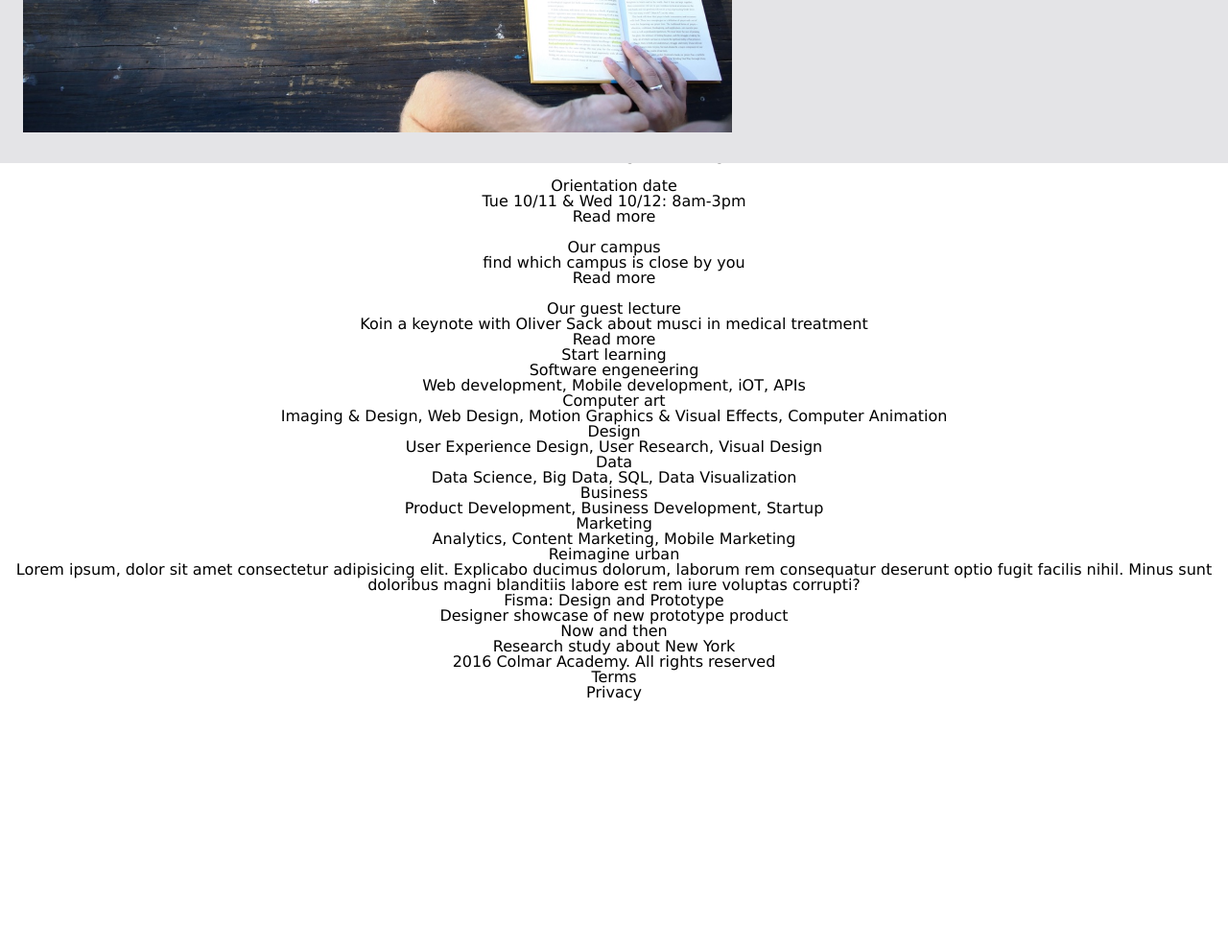
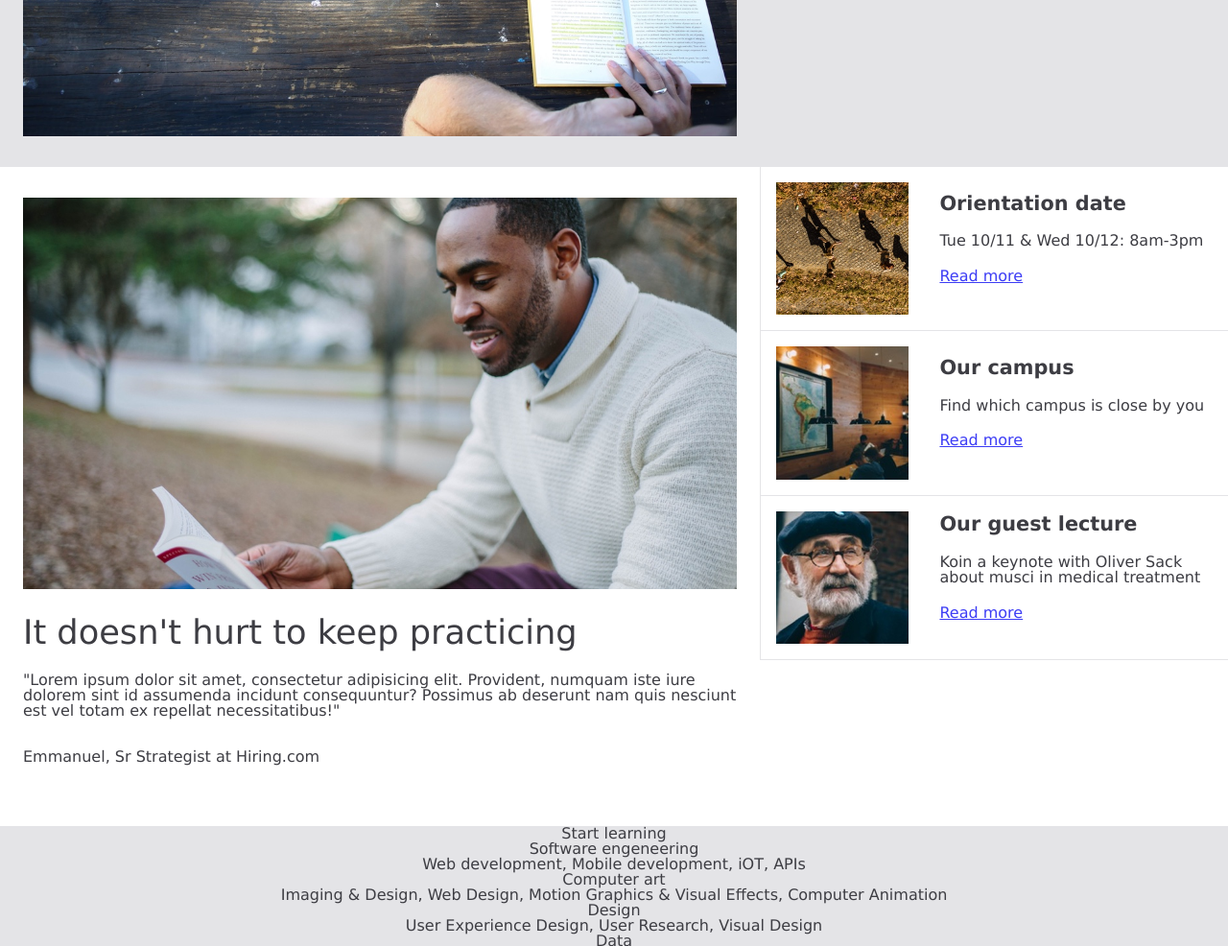
Before and after one commit to RawmanGrey/Colmar-Academy, a plain HTML site: page index.html in a window 1280 px wide. Shown: the part 504-1490 px from the top of the page at 96% size. Before the commit the page ends 1235 px from the top, so only its background shows below. Drawn offline with Linux system fonts and the light colour scheme.

Commit message:
Information with quote and annotations finished

```diff
--- a/index.html
+++ b/index.html
@@ -31,31 +31,40 @@
                 <button onclick="window.location.href='#';" type="button">Start here</button>
             </div>
         </main>
+        <div id="info">
             <div id="quotation">
+                <img src="./resources/images/information-main.jpg" alt="Emmanuel reading on the river bank">
                 <h2>It doesn't hurt to keep practicing</h2>
                 <p>"Lorem ipsum dolor sit amet, consectetur adipisicing elit. Provident, numquam iste iure dolorem sint id assumenda incidunt consequuntur? Possimus ab deserunt nam quis nesciunt est vel totam ex repellat necessitatibus!"</p>
                 <p>Emmanuel, Sr Strategist at Hiring.com</p>
             </div>
-        <section id="announcements">
+            <section id="announce">
                 <article>
-                <img src="" alt="">
+                    <img src="./resources/images/information-orientation.jpg" alt="">
+                    <div class="content">
                         <h3>Orientation date</h3>
                         <p>Tue 10/11 & Wed 10/12: 8am-3pm</p>
                         <a href="#"><p>Read more</p></a>
+                    </div>
                 </article>
                 <article>
-                <img src="" alt="">
+                    <img src="./resources/images/information-campus.jpg" alt="">
+                        <div class="content">
                         <h3>Our campus</h3>
-                <p>find which campus is close by you</p>
+                        <p>Find which campus is close by you</p>
                         <a href="#"><p>Read more</p></a>
+                    </div>
                 </article>
                 <article>
-                <img src="" alt="">
+                    <img src="./resources/images/information-guest-lecture.jpg" alt="">
+                    <div class="content">
                         <h3>Our guest lecture</h3>
                         <p>Koin a keynote with Oliver Sack about musci in medical treatment</p>
                         <a href="#"><p>Read more</p></a>
+                    </div>
                 </article>
             </section>
+        </div>
         <section id="courses">
             <h2>Start learning</h2>
             <div class="course">
--- a/resources/css/style.css
+++ b/resources/css/style.css
@@ -1,5 +1,6 @@
 * {
     box-sizing: border-box;
+    color: hsla(240, 5%, 25%, 1);
 }
 
 html {
@@ -73,12 +74,12 @@ main {
     position: relative;
     top: 4rem;
     background-color: hsla(240, 5%, 90%, 1);
-    padding: 2rem 1.5rem;
 }
 
 main img {
     width: 60%;
     height: auto;
+    padding: 2rem 0 2rem 1.5rem;
 }
 
 #CTA {
@@ -86,7 +87,7 @@ main img {
     flex-direction: column;
     height: 100%;
     align-content: center;
-    margin: auto 1rem;
+    margin: auto 1.5rem;
 }
 
 #CTA h1 {
@@ -126,3 +127,88 @@ main img {
 #CTA button:active {
     opacity: 0.7;
 }
+
+/* quotation and announce */
+
+#info {
+    display: flex;
+    position: relative;
+    top: 4rem;
+}
+
+#quotation {
+    width: 60%;
+    padding: 2rem 0 2rem 1.5rem;
+}
+
+#quotation img {
+    width: 100%;
+}
+
+#quotation h2 {
+    margin: 1.5rem 0;
+    font-size: 2.2rem;
+    text-align: start;
+}
+
+#quotation p {
+    font-size: 1rem;
+    text-align: start;
+    margin-bottom: 2rem;
+}
+
+#announce {
+    width: 40%;
+    padding: 0 0 0 1.5rem;
+    flex-flow: column;
+}
+
+#announce article {
+    display: flex;
+    /* flex-flow: column; */
+    border-bottom: 1px solid hsla(240, 5%, 90%, 1);
+    border-left: 1px solid hsla(240, 5%, 90%, 1);
+}
+
+#announce article:hover {
+    background-color: hsla(240, 5%, 90%, 1);
+}
+
+#announce article .content {
+    display: block;
+    margin: auto 0;
+    width: 65%;
+    padding: 1rem;
+    text-align: start;
+}
+
+#announce article img {
+    display: inline-block;
+    padding: 1rem;
+    width: 35%;
+}
+
+#announce article h3 {
+    font-size: 1.3rem;
+    font-weight: 600;
+    margin-bottom: 1.3rem;
+}
+
+#announce article p {
+    font-size: 1rem;
+    font-weight: 200;
+    margin-bottom: 1.3rem;
+}
+
+#announce article a p{
+    color: hsla(240, 90%, 60%, 1);
+    text-decoration: underline;
+}
+
+/* courses */
+
+#courses {
+    position: relative;
+    top: 4rem;
+    background-color: hsla(240, 5%, 90%, 1);
+}
```
Lines whose indentation alone changed are shown as unchanged.
